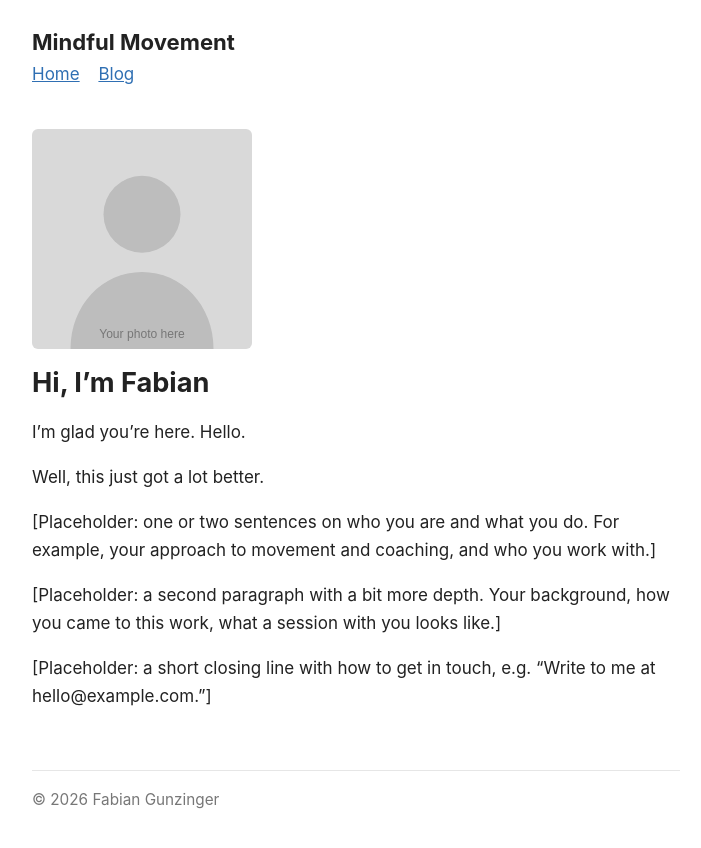
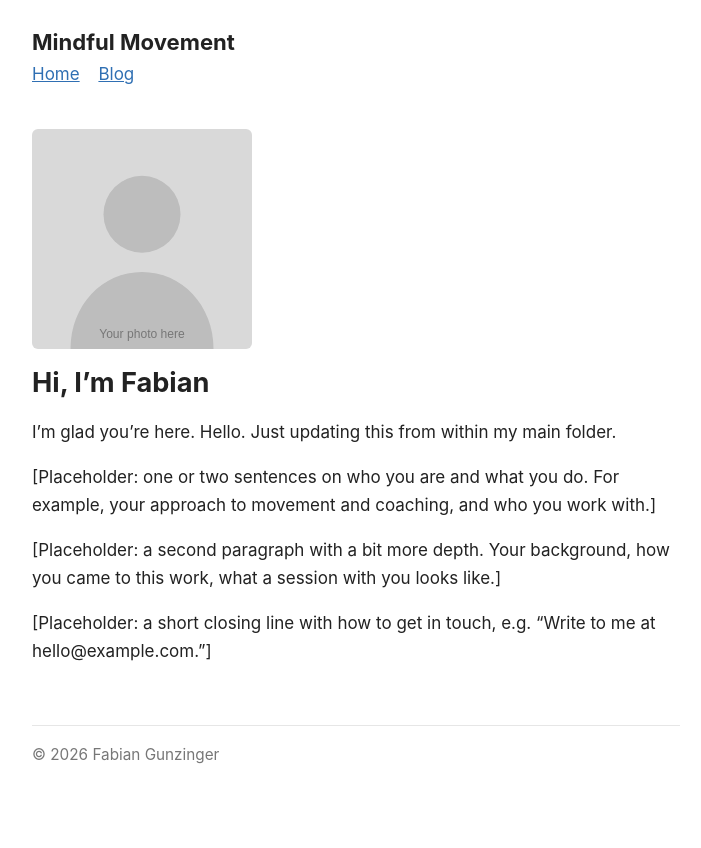
Before and after one commit to mindfulmovement/mindfulmovement.github.io, a Jekyll site: the page built from index.md, in a window 1280 px wide. Shown: the top 848 px of the page, without its empty margins (284-985 px from the left). Built offline with Jekyll 4.4.1, drawn with Linux system fonts in a browser that asks for light colours.

Commit message:
Update index file

```diff
--- a/index.md
+++ b/index.md
@@ -5,9 +5,7 @@
 
 # Hi, I'm Fabian
 
-I'm glad you're here. Hello.
-
-Well, this just got a lot better.
+I'm glad you're here. Hello. Just updating this from within my main folder.
 
 [Placeholder: one or two sentences on who you are and what you do. For example, your approach to movement and coaching, and who you work with.]
 
```
